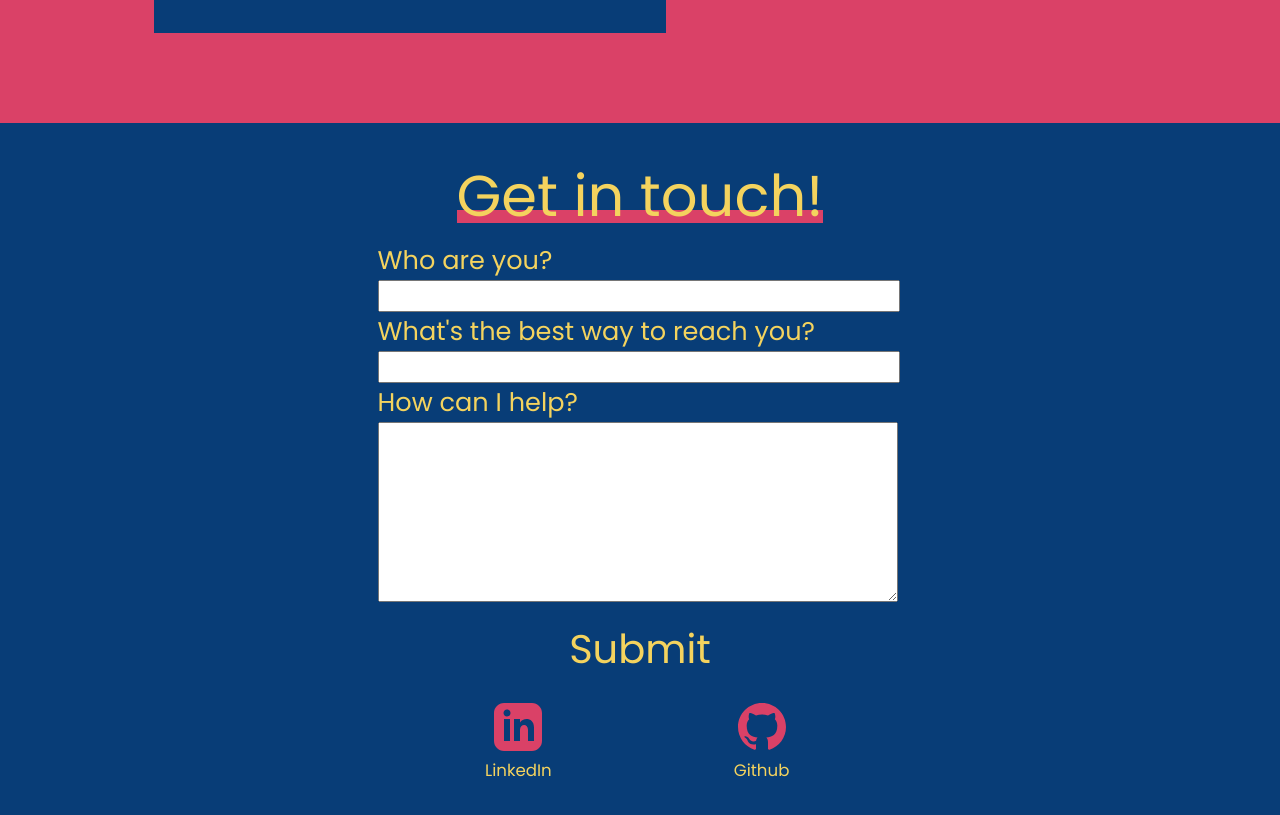
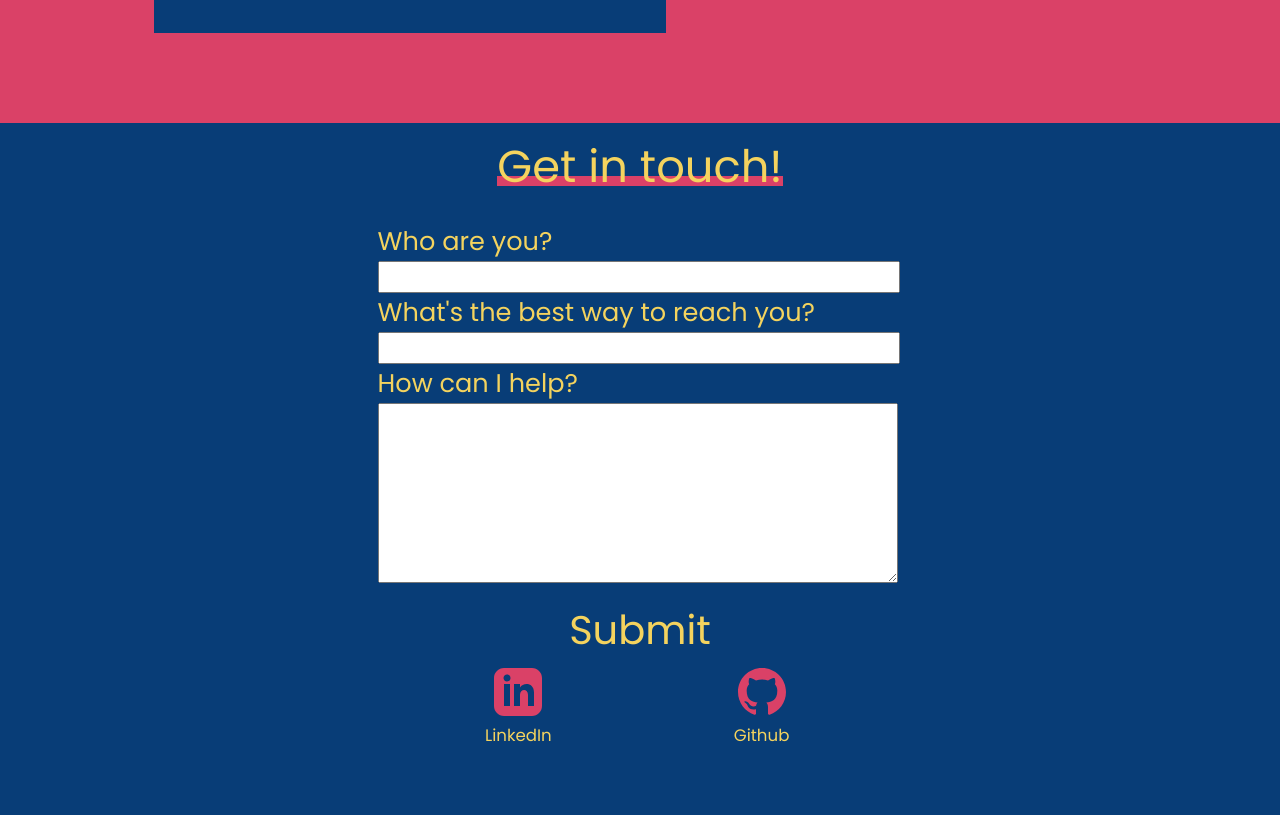
Before and after one commit to DaleLuce/portfolio, a React (Create React App) app: page / in a window 1280 px wide. Shown: the part 3662-4477 px from the top of the page. Built offline with nearby package versions, Linux system fonts and the light colour scheme; the HTML template or start-up script is replaced by a standard one.

Commit message:
troubleshooting bounce on bottom scroll

```diff
--- a/src/components/contact/contact.styled.js
+++ b/src/components/contact/contact.styled.js
@@ -12,27 +12,27 @@ export const Title = styled.div`
   width: max-content;
   margin: auto;
   margin-bottom: 4vh;
-  font-size: 4.5vw;
+  font-size: 3.5vw;
   font-weight: 400;
   position: relative;
   z-index: 1;
-  top: 30px;
+  top: 10px;
   @media (max-width: 800px) {
-    font-size: 12vw;
+    font-size: 9vw;
   }
 
   &:after {
     content: "";
     background-color: #da4167;
-    height: 1vw;
+    height: 0.8vw;
     display: block;
     position: absolute;
     width: 100%;
     left: 0;
-    bottom: 19%;
+    bottom: 21%;
     z-index: -1;
     @media (max-width: 800px) {
-      height: 2.5vw;
+      height: 2.2vw;
       bottom: 20%;
     }
   }
@@ -69,24 +69,23 @@ export const NameBox = styled.input`
 `;
 
 export const FormDiv = styled.div`
-  margin: 2vh auto;
+  margin: auto;
+  top: 0px;
   width: 41vw;
   @media (max-width: 800px) {
     width: 75vw;
-    margin: 1vh auto;
+    margin: auto;
   }
 `;
 
 export const Submit = styled.div`
   width: max-content;
-  // font-size: 3em;
   font-size: 5vh;
   margin: auto;
   margin-top: 10px;
 
   @media (max-width: 800px) {
-    // font-size: 2em;
-    font-size: 5vh;
+    font-size: 3vh;
   }
 
   &:after {
```
